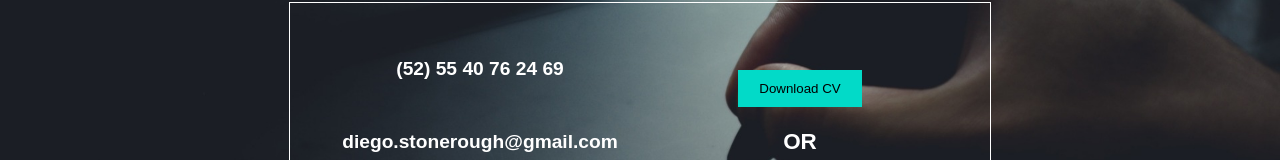
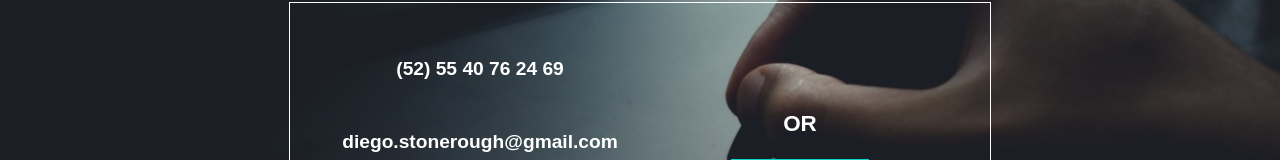
Before and after one commit to DiegoSt23/Portfolio-React, a React (Create React App) app: page /#/contact in a window 1280 px wide. Shown: the part 299-459 px from the top of the page. Built offline with nearby package versions, Linux system fonts and the light colour scheme.

Commit message:
se removio codigo para evitar errores al hacer deploy

```diff
--- a/src/components/Contact.jsx
+++ b/src/components/Contact.jsx
@@ -1,5 +1,3 @@
-import {FontAwesomeIcon} from "@fortawesome/react-fontawesome";
-import { faPhoneSquare, faEnvelopeSquare, faMapMarkerAlt } from "@fortawesome/free-solid-svg-icons";
 import useTheme from "../theme/useTheme";
 
 
@@ -17,9 +15,9 @@ const Contact = () => {
           <h4>Estado de México, México</h4>
         </div>
         <div className="contact-sub-container-2">
-          <a download target="blank">
+          {/* <a download target="blank">
             <button className={themeStatus ? "button-dark" : "button-light"}>Download CV</button>
-          </a>
+          </a>           */}
           <h3 className={themeStatus ? "text-dark-2" : "text-light-2"}>OR</h3>
           <a href="https://api.whatsapp.com/send?phone=525540762469" target="blank">
             <button className={themeStatus ? "button-dark" : "button-light"}>Send WhatsApp</button>
--- a/src/components/Header.jsx
+++ b/src/components/Header.jsx
@@ -1,5 +1,5 @@
 import {FontAwesomeIcon} from "@fortawesome/react-fontawesome";
-import { faToggleOn, faToggleOff, faBars } from "@fortawesome/free-solid-svg-icons";
+import { faToggleOn, faToggleOff } from "@fortawesome/free-solid-svg-icons";
 import { NavLink } from "react-router-dom";
 import useTheme from "../theme/useTheme";
 
```
